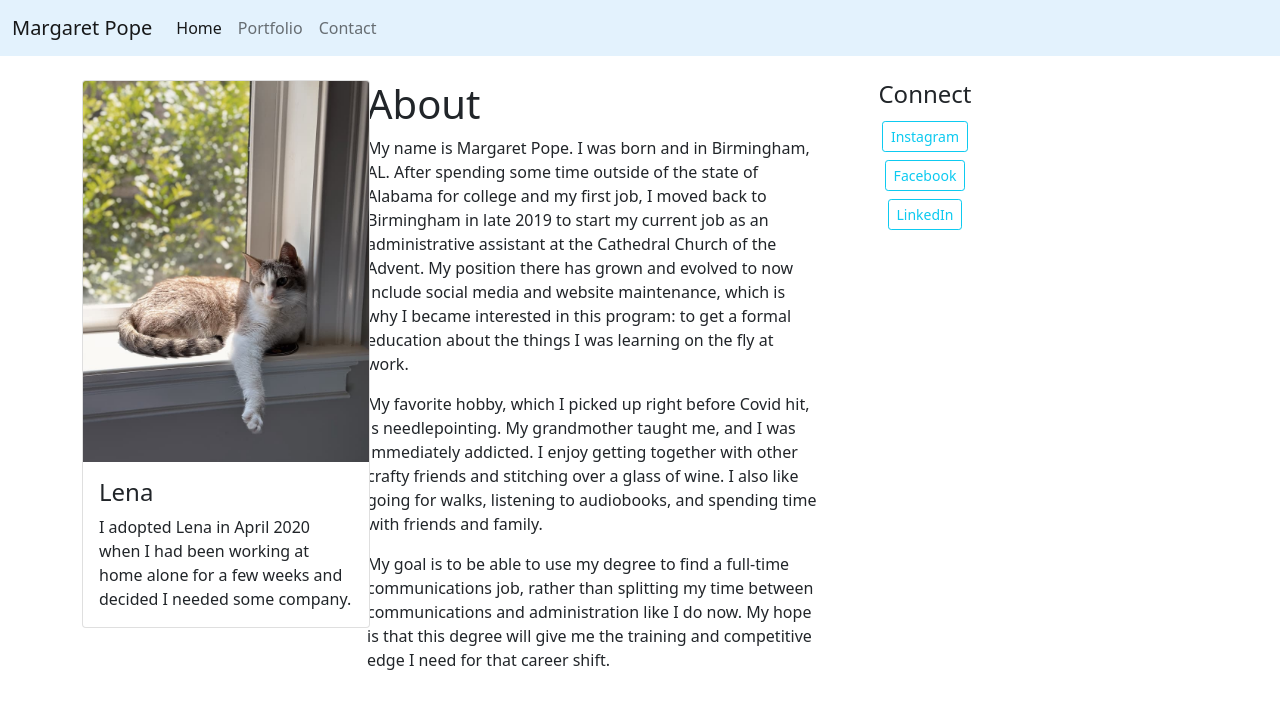
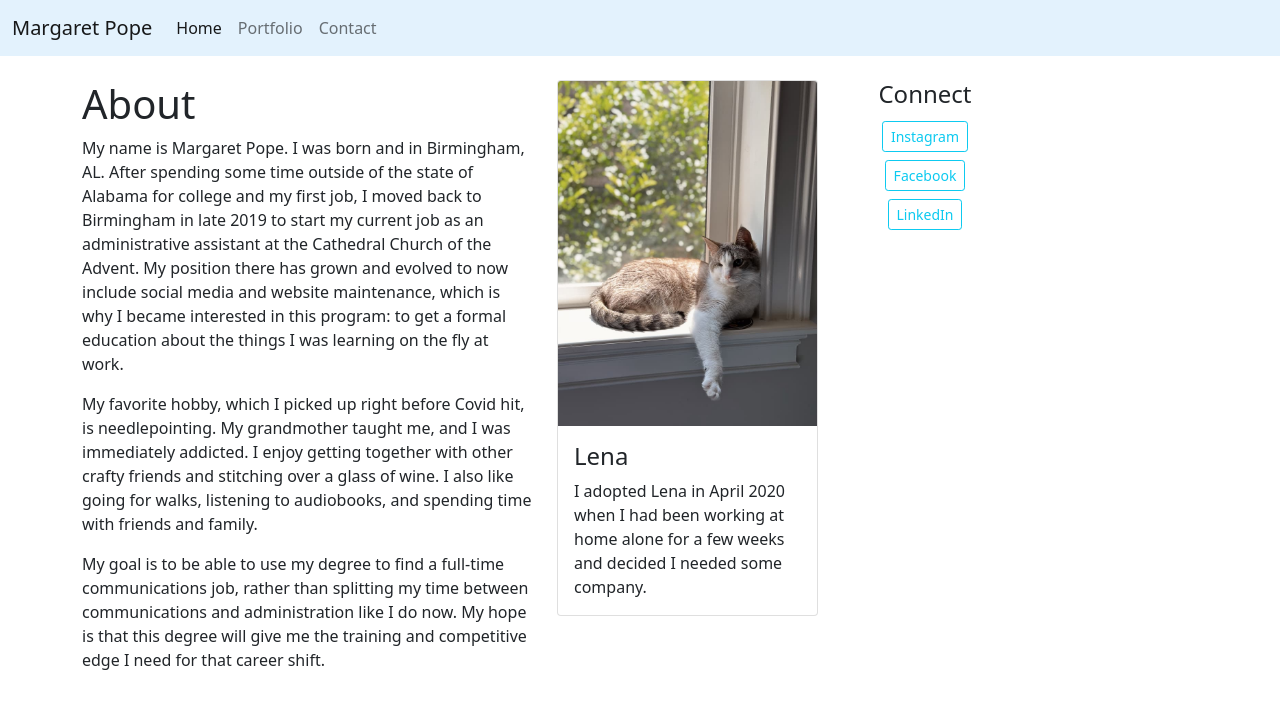
Before and after one commit to margaretpope/m14-hw14-pope-margaret, a plain HTML site: page index.html in a window 1280 px wide. Drawn offline with nearby package versions, Linux system fonts and the light colour scheme.

Commit message:
final edits

```diff
--- a/index.html
+++ b/index.html
@@ -30,20 +30,20 @@
   </nav>
   <div class="container mt-4">
     <div class="row">
+      <div class="col-md-5">
+        <h1>About</h1>
+        <p>My name is Margaret Pope. I was born and in Birmingham, AL. After spending some time outside of the state of Alabama for college and my first job, I moved back to Birmingham in late 2019 to start my current job as an administrative assistant at the Cathedral Church of the Advent. My position there has grown and evolved to now include social media and website maintenance, which is why I became interested in this program: to get a formal education about the things I was learning on the fly at work.</p>
+        <p>My favorite hobby, which I picked up right before Covid hit, is needlepointing. My grandmother taught me, and I was immediately addicted. I enjoy getting together with other crafty friends and stitching over a glass of wine. I also like going for walks, listening to audiobooks, and spending time with friends and family.</p>
+        <p>My goal is to be able to use my degree to find a full-time communications job, rather than splitting my time between communications and administration like I do now. My hope is that this degree will give me the training and competitive edge I need for that career shift.</p>
+      </div>
       <div class="col-md-3">
-        <div class="card" style="width: 18rem;">
+        <div class="card" style="width: 11rm;">
           <img src="lena.JPG" class="card-img-top" alt="lena">
           <div class="card-body">
             <h2 class="card-title fs-4">Lena</h2>
             <p class="card-text">I adopted Lena in April 2020 when I had been working at home alone for a few weeks and decided I needed some company.</p>
           </div>
         </div>
-      </div>
-      <div class="col-md-5">
-        <h1>About</h1>
-        <p>My name is Margaret Pope. I was born and in Birmingham, AL. After spending some time outside of the state of Alabama for college and my first job, I moved back to Birmingham in late 2019 to start my current job as an administrative assistant at the Cathedral Church of the Advent. My position there has grown and evolved to now include social media and website maintenance, which is why I became interested in this program: to get a formal education about the things I was learning on the fly at work.</p>
-        <p>My favorite hobby, which I picked up right before Covid hit, is needlepointing. My grandmother taught me, and I was immediately addicted. I enjoy getting together with other crafty friends and stitching over a glass of wine. I also like going for walks, listening to audiobooks, and spending time with friends and family.</p>
-        <p>My goal is to be able to use my degree to find a full-time communications job, rather than splitting my time between communications and administration like I do now. My hope is that this degree will give me the training and competitive edge I need for that career shift.</p>
       </div>
       <div class="col-md-2 d-flex flex-column align-items-center bd-highlight mb-3">
         <h2 class="fs-4">Connect</h1>
```
